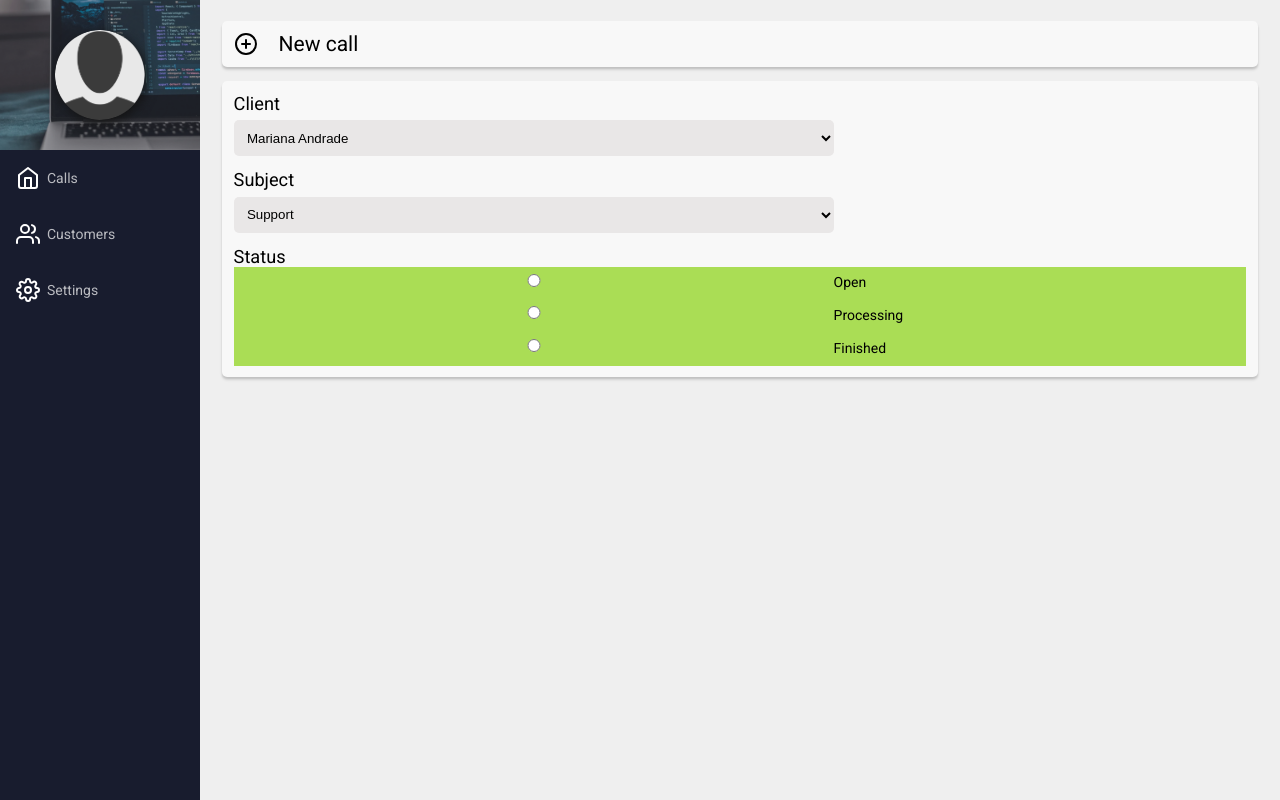
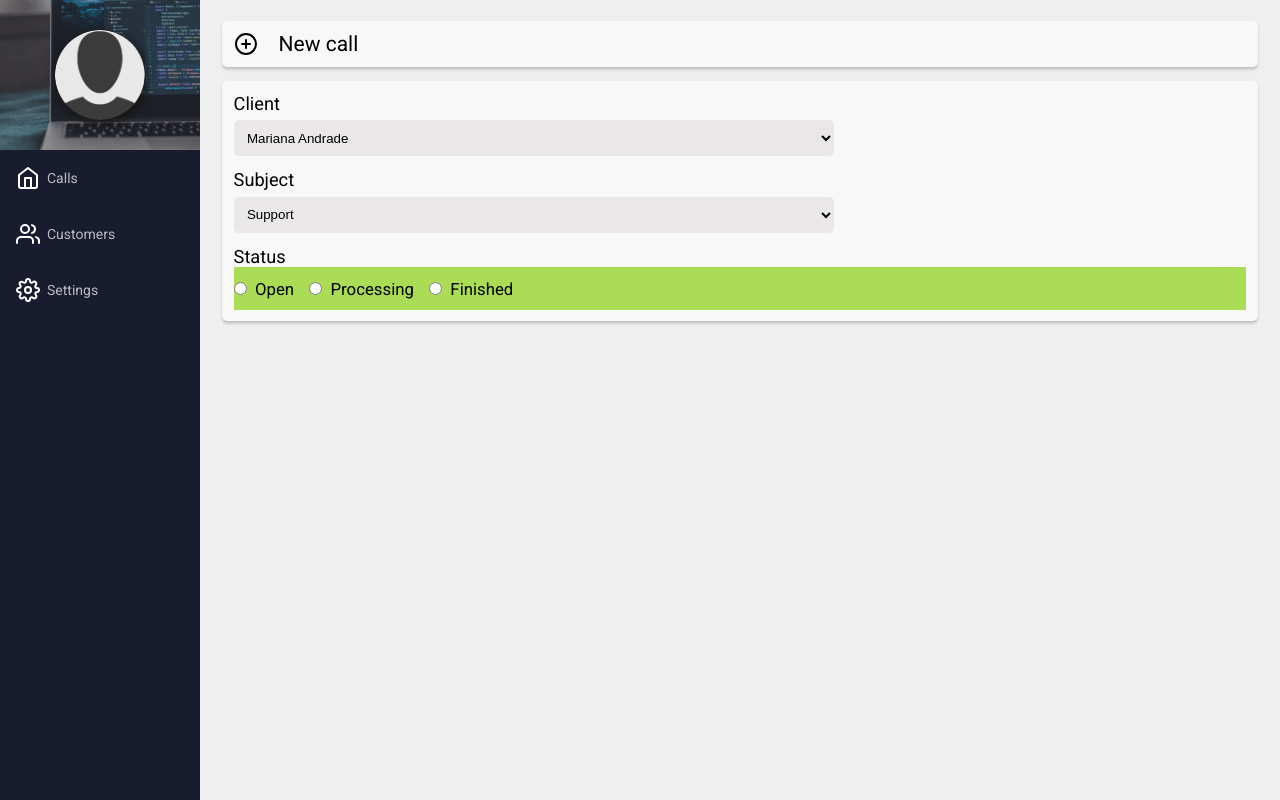
Before and after one commit to Koda-ms/reactjs, a React (Create React App) app in the folder calling-system/: page /newCall in a window 1280 px wide. Built offline with nearby package versions, Linux system fonts and the light colour scheme; no server answers; sample sign-in values are in the browser's storage; the HTML template or start-up script is replaced by a standard one.

Commit message:
style: newCall's page

```diff
--- a/calling-system/src/pages/NewCall/newCall.css
+++ b/calling-system/src/pages/NewCall/newCall.css
@@ -0,0 +1,18 @@
+form textarea{
+    height: 105px;
+    resize: none;
+}
+
+form .status input[type='radio']{
+    margin: 15px 0;
+    width: auto;
+}
+
+form .status input[type='radio']:not(:first-child){
+    margin-left: 15px;
+}
+
+.status span{
+    padding-left: .5em;
+    font-size: 1.2em;
+}
```
